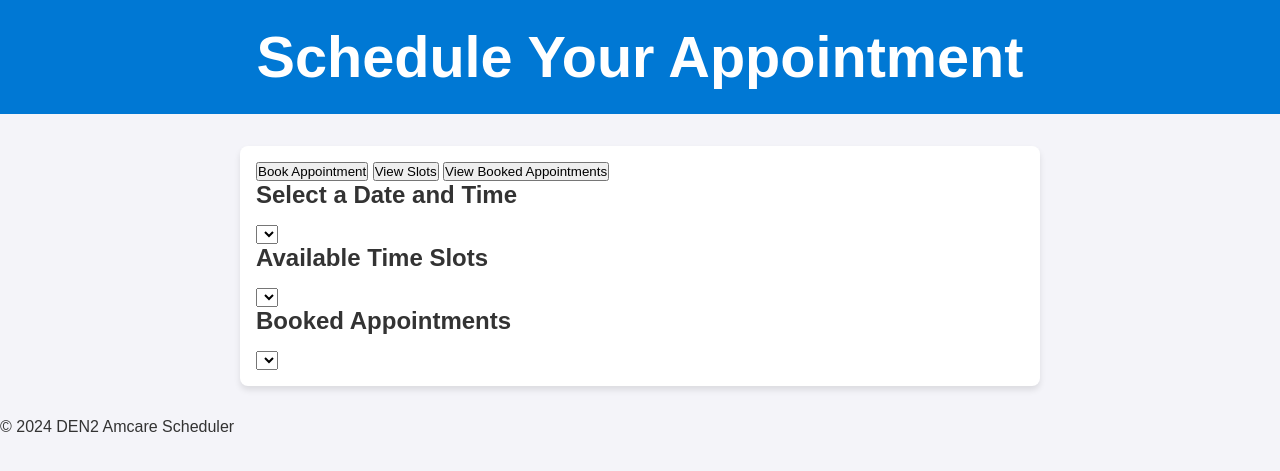
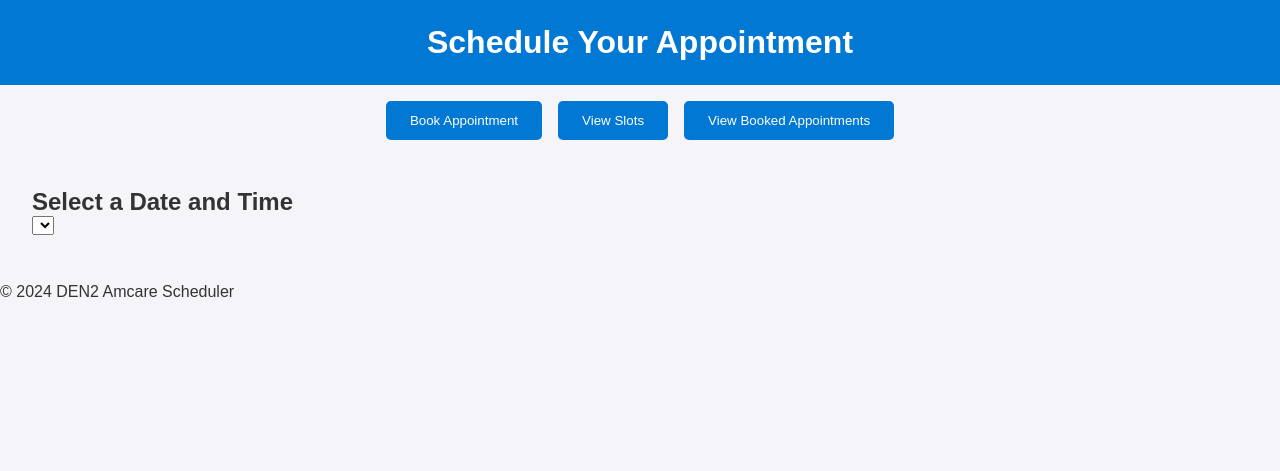
Before and after one commit to Garret-Tade/DEN2_Amcare_Scheduler, a Flask app: template templates/index.html in a window 1280 px wide. Shown: the top 471 px of the page. Run offline with Flask 3, Linux system fonts and the light colour scheme; the template is opened without the code that fills it, so the values that code supplies are empty.

Commit message:
Update style.css

```diff
--- a/static/style.css
+++ b/static/style.css
@@ -1,83 +1,20 @@
 /* General Reset */
-* {
-    margin: 0;
-    padding: 0;
-    box-sizing: border-box;
-}
+* { margin: 0; padding: 0; box-sizing: border-box; }
 
-body {
-    font-family: Arial, sans-serif;
-    background-color: #f4f4f9;
-    color: #333;
-}
+body { font-family: Arial, sans-serif; background-color: #f4f4f9; color: #333; }
 
-header {
-    background-color: #0078d4;
-    color: white;
-    text-align: center;
-    padding: 1.5rem;
-    font-size: 1.8rem;
-}
+header { background-color: #0078d4; color: white; text-align: center; padding: 1.5rem; }
 
-.container {
-    max-width: 800px;
-    margin: 2rem auto;
-    padding: 1rem;
-    background-color: white;
-    border-radius: 8px;
-    box-shadow: 0 4px 6px rgba(0, 0, 0, 0.1);
-}
+.tabs { display: flex; justify-content: center; margin: 1rem 0; }
 
-h2 {
-    margin-bottom: 1rem;
-}
+.tabs button { margin: 0 0.5rem; padding: 0.75rem 1.5rem; background-color: #0078d4; color: white; border: none; border-radius: 5px; cursor: pointer; }
 
-.slots-grid {
-    display: grid;
-    grid-template-columns: repeat(3, 1fr);
-    gap: 1rem;
-}
+.tab-content { display: none; padding: 2rem; }
 
-.slot {
-    padding: 1rem;
-    text-align: center;
-    border-radius: 8px;
-    font-size: 1rem;
-    cursor: pointer;
-    transition: background 0.3s ease;
-}
+.tab-content.active { display: block; }
 
-.slot.available {
-    background-color: #0078d4;
-    color: white;
-}
+.slots-grid { display: grid; grid-template-columns: repeat(4, 1fr); gap: 1rem; margin-top: 1rem; }
 
-.slot.full {
-    background-color: #8B0000;
-    color: white;
-    cursor: not-allowed;
-}
+.slot { padding: 0.5rem; text-align: center; border: 1px solid #ddd; border-radius: 5px; cursor: pointer; background-color: #0078d4; color: white; }
 
-/* Modal */
-.modal.hidden {
-    display: none;
-}
-
-.modal {
-    position: fixed;
-    top: 0;
-    left: 0;
-    width: 100%;
-    height: 100%;
-    background: rgba(0, 0, 0, 0.7);
-    display: flex;
-    justify-content: center;
-    align-items: center;
-}
-
-.modal-content {
-    background: white;
-    padding: 2rem;
-    border-radius: 8px;
-    text-align: center;
-}
+.slot.full { background-color: #8B0000; color: white; cursor: not-allowed; }
```
